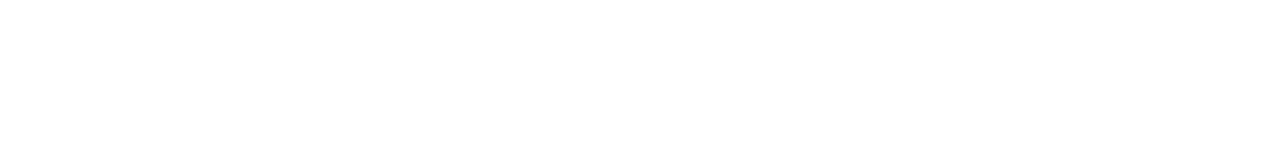
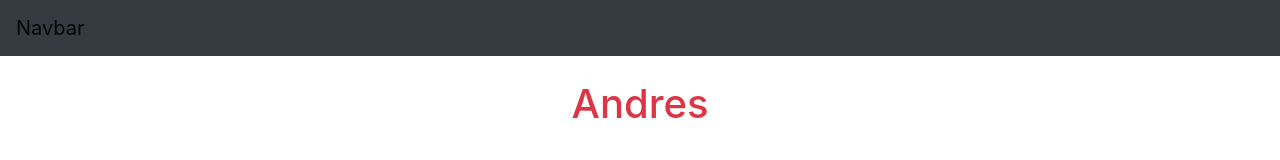
Before and after one commit to AndresFelipeCamachoCuellar/MicroverseThirdTrial, a plain HTML site: page index.html in a window 1280 px wide. Drawn offline with nearby package versions, Linux system fonts and the light colour scheme.

Commit message:
first 2 changes

```diff
--- a/index.html
+++ b/index.html
@@ -14,6 +14,16 @@
   <body>
     <script src="https://cdn.freecodecamp.org/testable-projects-fcc/v1/bundle.js"></script>
 
+    <nav class="navbar navbar-light bg-dark">
+      <a class="navbar-brand" href="#">Navbar</a>
+    </nav>
+
+    <section id="welcome-section">
+      <div class="row justify-content-center m-4">
+        <h1 class="text-danger">Andres</h1>
+      </div>
+    </section>
+
 
     <script  src="js/index.js"></script>
   </body>
```
